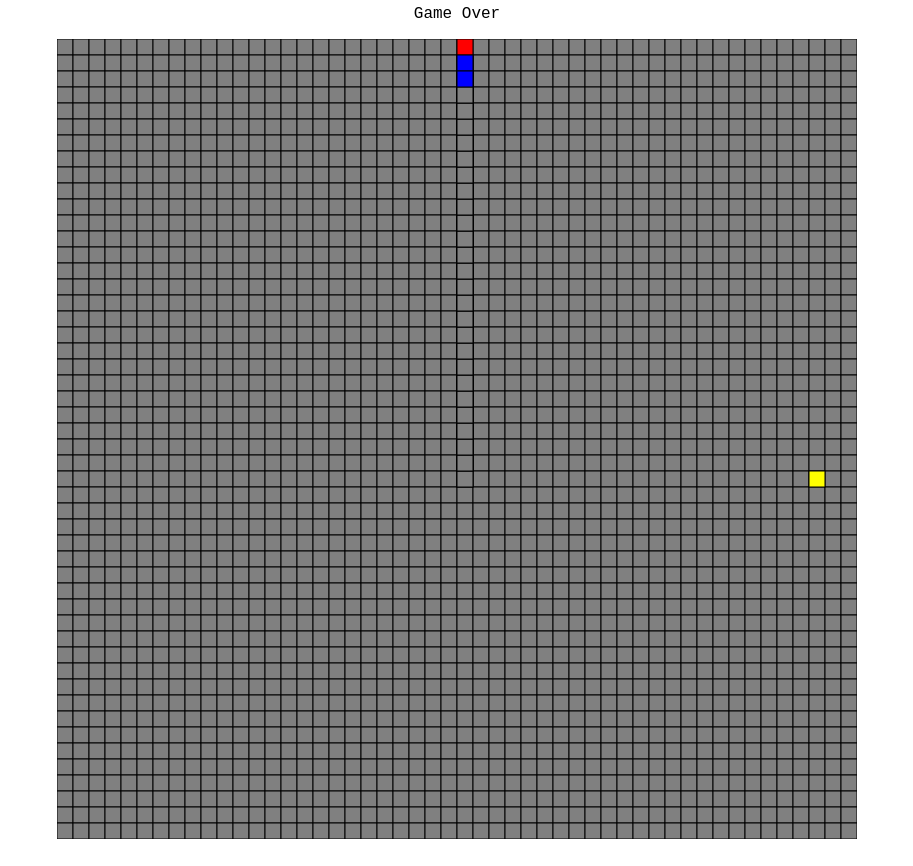
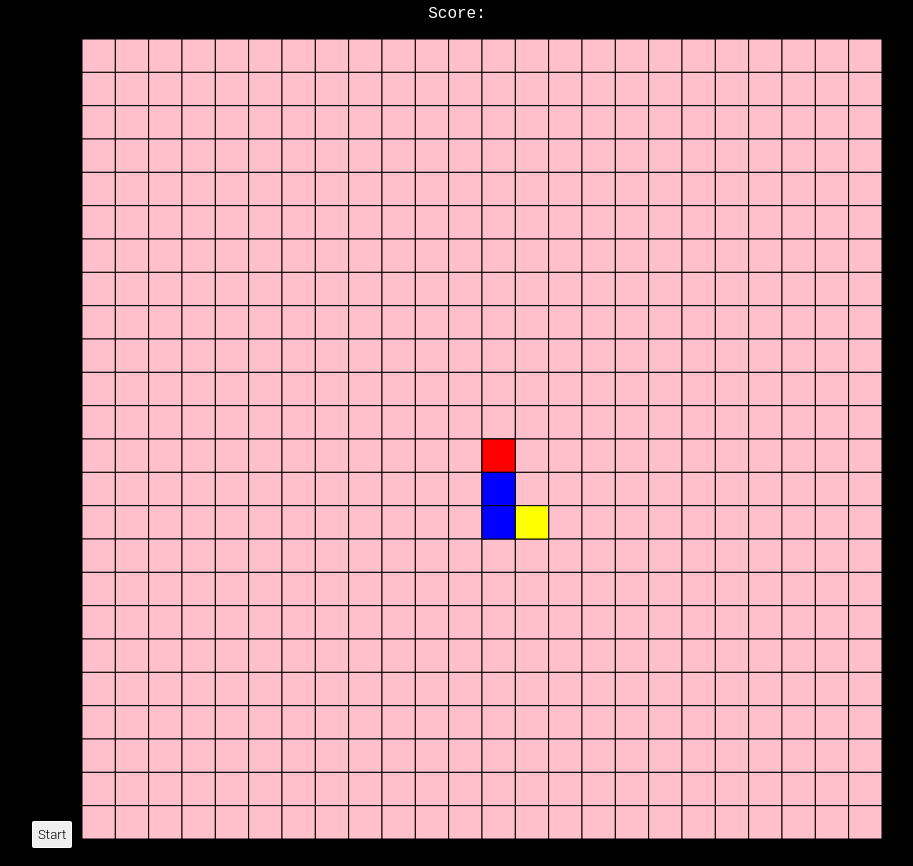
Before and after one commit to lightningbolts/Snake-Game, a plain HTML site: page Snake_Game.html in a window 1280 px wide. Shown: the part 61-927 px from the top of the page, without its empty margins (183-1096 px from the left). Drawn offline with Linux system fonts and the light colour scheme.

Commit message:
Fixed Food Bug, experimented with different modes of play; need to fix the start button

```diff
--- a/Snake_Game.css
+++ b/Snake_Game.css
@@ -1,5 +1,25 @@
 body {
     text-align: center;
-    background: white;
+    background: black;
     font-family: 'Courier New', Courier, monospace;
+    color: white
 }
+
+.button1 {
+    padding: 5px;
+    margin-bottom: 10px;
+    border: 0.1em solid white;
+    border-radius: 0.12em;
+    box-sizing: border-box;
+    text-decoration: none;
+    font-family: 'Roboto', sans-serif;
+    font-weight: 300;
+    color: black;
+    text-align: center
+
+}
+
+.button1:hover {
+    color: white;
+    background-color: black;
+}
--- a/Snake_Game.html
+++ b/Snake_Game.html
@@ -4,6 +4,7 @@
 <body>
     <h1>Snake Game!</h1>
     <p id="score">Score:</p>
+    <button onclick="startButton()" id="start" class="button1">Start</button>
     <canvas id="canvas"></canvas>
     <script src="Snake_Game.js"></script>
 </body>
--- a/Snake_Game.js
+++ b/Snake_Game.js
@@ -1,5 +1,6 @@
-const SQUARE_DIMENSION = 50;
+const SQUARE_DIMENSION = 24;
 const SNAKE_COLOR = "blue";
+let score = 0;
 
 let canvasElement = document.getElementById("canvas");
 let ctx = canvasElement.getContext("2d");
@@ -10,7 +11,7 @@ canvasElement.height = 800;
 let cellWidth = canvasElement.width / SQUARE_DIMENSION;
 let cellHeight = canvasElement.height / SQUARE_DIMENSION;
 
-ctx.fillStyle = "grey";
+ctx.fillStyle = "pink";
 
 function drawSnakeSegment(x, y) {
     ctx.fillRect(x, y, cellWidth, cellHeight);
@@ -32,9 +33,11 @@ let snake = {
 }
 
 let food = {
-    x: Math.floor(Math.random() * (SQUARE_DIMENSION + 1)),
-    y: Math.floor(Math.random() * (SQUARE_DIMENSION + 1))
+    x: undefined,
+    y: undefined
 }
+updateFoodPosition()
+
 
 function drawFood() {
     ctx.fillStyle = "yellow"
@@ -48,38 +51,44 @@ for (let snakeSegment = 0; snakeSegment < snake.length; snakeSegment++) {
 function moveSnakeUp() {
     let head = snake.segments[0]
     snake.segments.pop()
-    snake.segments.unshift({ x: head.x, y: head.y-1 })
+    snake.segments.unshift({ x: head.x, y: head.y - 1 })
 }
 
-function moveSnakeRight () {
+function moveSnakeRight() {
     let head = snake.segments[0]
     snake.segments.pop()
-    snake.segments.unshift({ x: head.x+1, y: head.y })
+    snake.segments.unshift({ x: head.x + 1, y: head.y })
 }
 
-function moveSnakeLeft () {
+function moveSnakeLeft() {
     let head = snake.segments[0]
     snake.segments.pop()
-    snake.segments.unshift({ x: head.x-1, y: head.y })
+    snake.segments.unshift({ x: head.x - 1, y: head.y })
 }
 
-function moveSnakeDown () {
+function moveSnakeDown() {
     let head = snake.segments[0]
     snake.segments.pop()
-    snake.segments.unshift({ x: head.x, y: head.y+1 })
+    snake.segments.unshift({ x: head.x, y: head.y + 1 })
 }
 
-function growSnake () {
+function growSnake() {
     let head = snake.segments[0]
     if (snake.dir === "up") {
-        snake.segments.unshift({ x: head.x, y: head.y-1 })
+        snake.segments.unshift({ x: head.x, y: head.y - 1 })
     } else if (snake.dir === "right") {
-        snake.segments.unshift({ x: head.x+1, y: head.y })
+        snake.segments.unshift({ x: head.x + 1, y: head.y })
     } else if (snake.dir === "left") {
-        snake.segments.unshift({ x: head.x-1, y: head.y })
+        snake.segments.unshift({ x: head.x - 1, y: head.y })
     } else if (snake.dir === "down") {
-        snake.segments.unshift({ x: head.x, y: head.y+1 })
+        snake.segments.unshift({ x: head.x, y: head.y + 1 })
     }
+}
+
+function isFoodInSnake() {
+    return snake.segments.some((segment) => {
+        return food.x === segment.x && food.y === segment.y
+    })
 }
 
 function drawSnake(reset) {
@@ -87,9 +96,12 @@ function drawSnake(reset) {
     let head = snake.segments[0]
     if (head.x === food.x && head.y === food.y) {
         growSnake()
-        food.x = Math.floor(Math.random() * (SQUARE_DIMENSION + 1))
-        food.y = Math.floor(Math.random() * (SQUARE_DIMENSION + 1))
+        while (isFoodInSnake()) {
+            updateFoodPosition();
+            console.log(food)
+        }
         drawFood()
+        score = score + 1
     }
     for (let segmentIndex = 0; segmentIndex < snake.segments.length; segmentIndex++) {
         if (segmentIndex === 0) {
@@ -104,6 +116,11 @@ function drawSnake(reset) {
     }
 }
 document.addEventListener('keydown', handleKeyDown);
+
+function updateFoodPosition() {
+    food.x = Math.floor(Math.random() * (SQUARE_DIMENSION - 2) + 1);
+    food.y = Math.floor(Math.random() * (SQUARE_DIMENSION - 2) + 1);
+}
 
 function handleKeyDown(event) {
     if (event.key === "ArrowUp") {
@@ -121,11 +138,14 @@ function handleKeyDown(event) {
 drawSnake(false);
 drawFood();
 
-setInterval( () => {
+function startButton() {
+    drawSnake(false);
+    drawFood();
+    setInterval(() => {
         let head = snake.segments[0]
-    if (head.x === 0 || head.x === SQUARE_DIMENSION + 1 || head.y === 0 || head.y === SQUARE_DIMENSION + 1) {
+        if (head.x === 0 || head.x === SQUARE_DIMENSION - 1 || head.y === 0 || head.y === SQUARE_DIMENSION - 1) {
             let newText = document.getElementById("score")
-        newText.innerHTML = "Game Over"
+            newText.innerHTML = "Game Over -- Score: " + score
             return
         }
         if (snake.dir === "up") {
@@ -151,3 +171,4 @@ setInterval( () => {
         }
 
     }, 100)
+}
```
Lines whose indentation alone changed are shown as unchanged.
